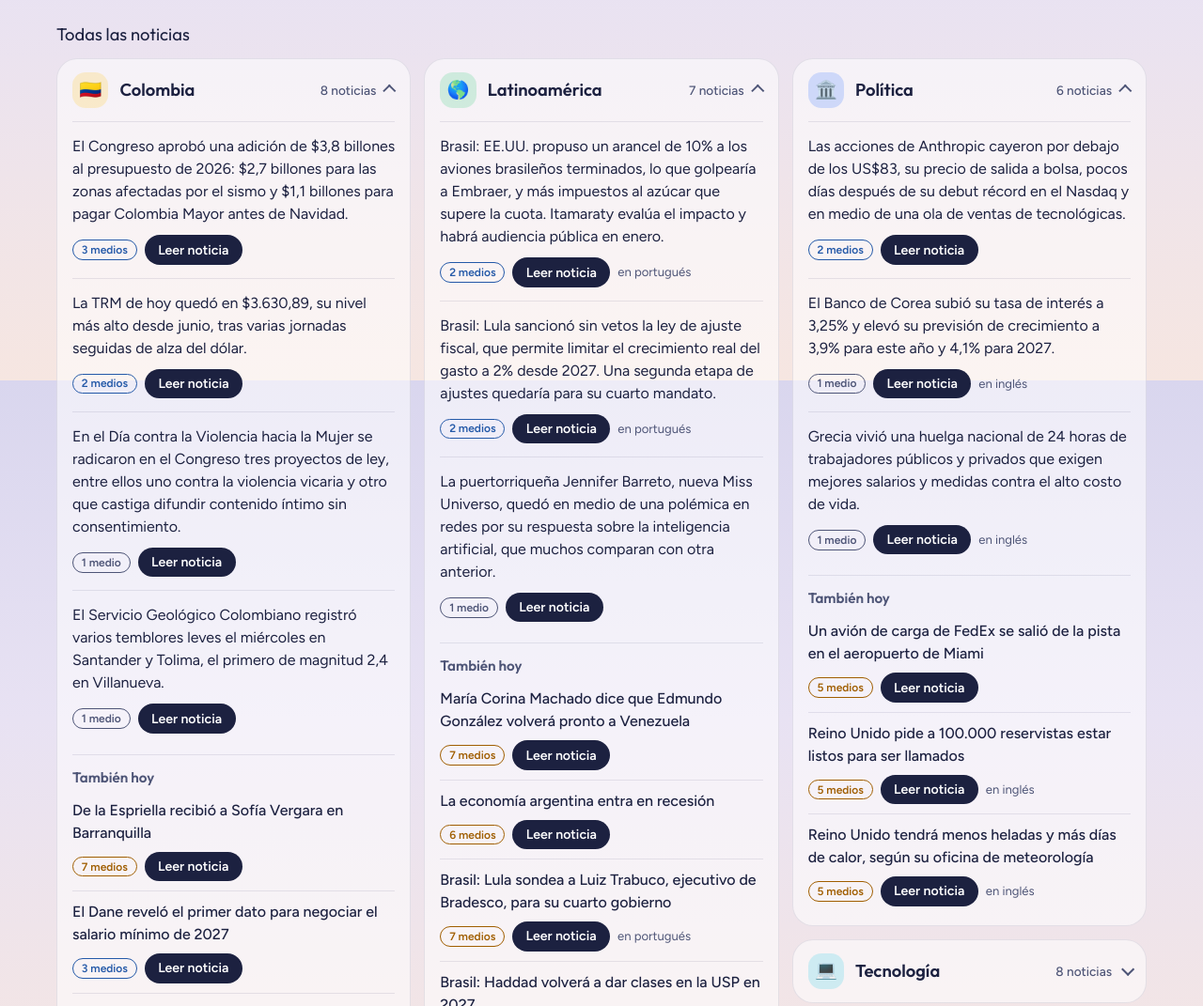
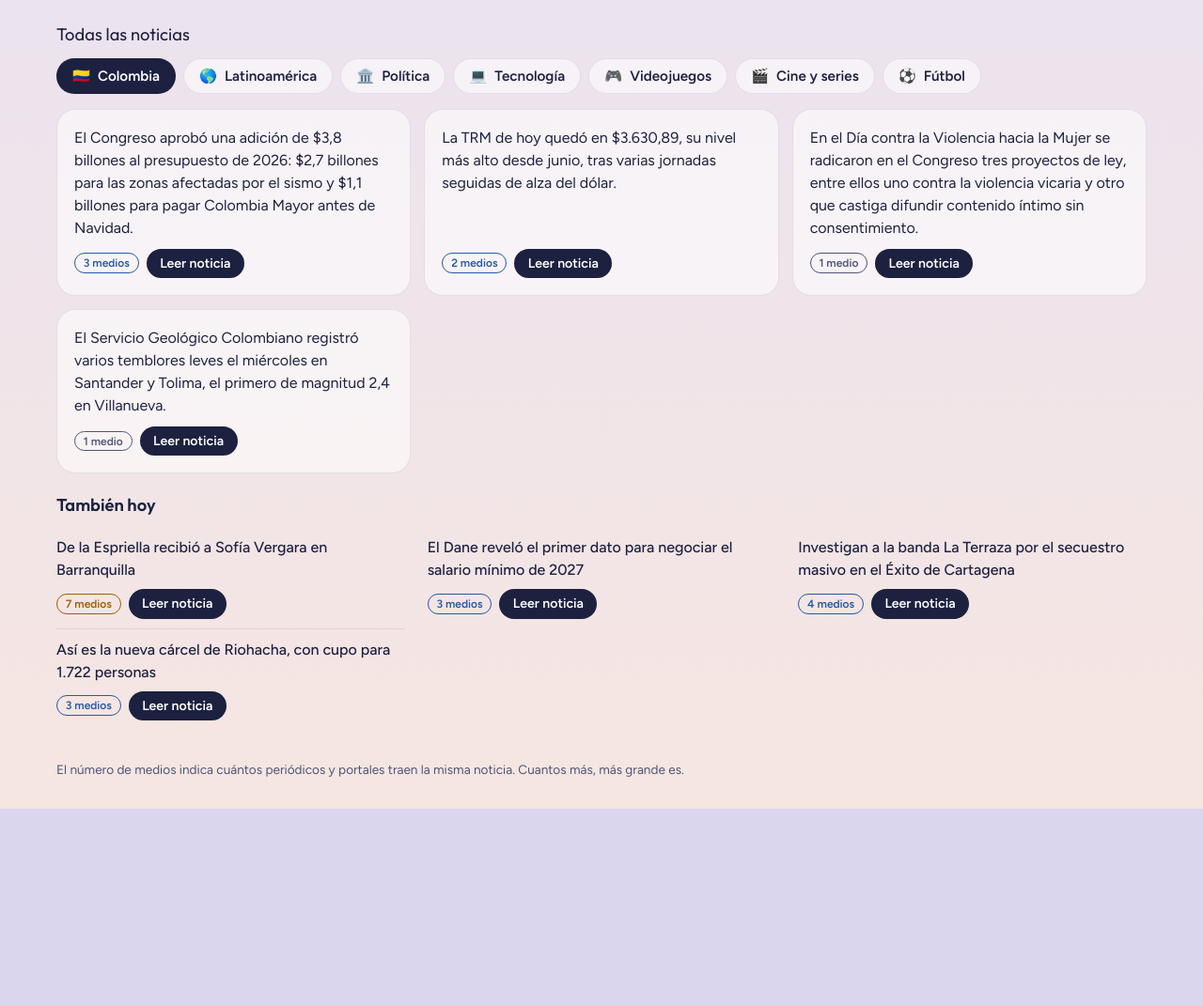
Before and after one commit to nikporras/NicoPrensa, a plain HTML site: page index.html in a window 1280 px wide. Shown: the part 1195-2266 px from the top of the page at 94% size. After the commit the page ends 2056 px from the top, so only its background shows below. Drawn offline with Linux system fonts and the light colour scheme; no server answers.

Commit message:
Pantallas anchas: secciones como pestañas y fondo continuo

```diff
--- a/app.js
+++ b/app.js
@@ -453,9 +453,33 @@
     var g = el("section", "group a-news");
     g.appendChild(el("p", "lead", "Todas las noticias"));
     var box = el("div", "secs");
-    // En pantallas anchas se abren más secciones para llenar las columnas.
-    var abiertas = window.matchMedia("(min-width:1180px)").matches ? 3 : window.matchMedia("(min-width:760px)").matches ? 2 : 1;
-    resto.forEach(function (s, i) { box.appendChild(seccion(s, i < abiertas)); });
+    // En celular las secciones se abren y cierran. En pantallas anchas son pestañas:
+    // se ve una sección a la vez, con sus noticias en varias columnas.
+    var ancho = window.matchMedia("(min-width:760px)");
+    var tabs = el("div", "tabs");
+    tabs.setAttribute("role", "tablist");
+    var paneles = [];
+    function elegirTab(k) {
+      paneles.forEach(function (p, n) {
+        p.d.classList.toggle("active", n === k);
+        p.b.setAttribute("aria-selected", String(n === k));
+        if (n === k && ancho.matches) p.d.open = true;
+      });
+    }
+    resto.forEach(function (s, i) {
+      var d = seccion(s, i === 0);
+      var b = el("button", "tab");
+      b.type = "button";
+      b.setAttribute("role", "tab");
+      b.appendChild(el("span", "", s.emoji));
+      b.appendChild(el("span", "", s.title));
+      b.addEventListener("click", function () { elegirTab(i); });
+      tabs.appendChild(b);
+      paneles.push({ d: d, b: b });
+      box.appendChild(d);
+    });
+    elegirTab(0);
+    g.appendChild(tabs);
     if (ed.omitidas && ed.omitidas.length) box.appendChild(omitidas(ed.omitidas));
     g.appendChild(box);
     app.appendChild(g);
--- a/style.css
+++ b/style.css
@@ -151,6 +151,9 @@ details.sec summary::-webkit-details-marker{display:none}
 .note{color:var(--soft);margin:0}
 @media (prefers-reduced-motion:reduce){*{transition:none!important;scroll-behavior:auto!important}}
 
+.tabs{display:none}
+.tab{display:inline-flex;align-items:center;gap:8px;border:1px solid var(--edge);background:var(--glass);color:var(--ink);border-radius:999px;padding:.55rem 1rem;font:600 .95rem var(--body);cursor:pointer}
+.tab[aria-selected="true"]{background:var(--pill);color:var(--on-pill);border-color:transparent}
 /* ---------- Tabletas y computadores ---------- */
 @media (min-width:760px){
   .wrap{max-width:60rem;padding-left:max(28px,env(safe-area-inset-left,0px));padding-right:max(28px,env(safe-area-inset-right,0px));gap:32px}
@@ -158,9 +161,19 @@ details.sec summary::-webkit-details-marker{display:none}
   .a-hello{grid-area:hello}.a-top{grid-area:top}.a-brief{grid-area:brief}.a-rates{grid-area:rates}.a-weather{grid-area:weather}.a-news{grid-area:news}
   .hello h1{font-size:4rem}
   .story-card{flex-basis:calc(50% - 6px);min-height:22rem}
-  /* En columnas, para que las secciones cerradas suban junto a la que está abierta. */
-  .secs{display:block;columns:2;column-gap:14px}
-  .secs details.sec{break-inside:avoid;margin:0 0 14px}
+  /* Secciones como pestañas: una a la vez, con las noticias en columnas. */
+  body{background-attachment:scroll}
+  .tabs{display:flex;flex-wrap:wrap;gap:8px;margin-bottom:16px}
+  .secs{display:block}
+  .secs details.sec{display:none;background:none;border:0;border-radius:0;overflow:visible}
+  .secs details.sec.active{display:block}
+  .secs details.sec summary{display:none}
+  .secs details.sec>ul{padding:0;display:grid;grid-template-columns:repeat(2,minmax(0,1fr));gap:14px}
+  .secs details.sec>ul>li{border:1px solid var(--edge);background:var(--glass);border-radius:20px;padding:18px;align-content:space-between}
+  .secs .also{margin:22px 0 0;border-top:0;padding:0}
+  .secs .also h4{font-size:1.15rem;color:var(--ink);margin-bottom:12px}
+  .secs .also ul{display:grid;grid-template-columns:repeat(2,minmax(0,1fr));gap:0 24px}
+  .secs .also li:nth-child(2){border-top:0}
   .menu .mes ul{gap:10px}
   .foot{max-width:44rem}
 }
@@ -168,5 +181,7 @@ details.sec summary::-webkit-details-marker{display:none}
   .wrap{max-width:76rem}
   main{grid-template-columns:minmax(0,1fr) minmax(0,1fr) minmax(0,1fr);grid-template-areas:"hello hello hello" "top top top" "brief rates weather" "news news news"}
   .story-card{flex-basis:calc(33.333% - 8px)}
-  .secs{columns:3}
+  .secs details.sec>ul{grid-template-columns:repeat(3,minmax(0,1fr))}
+  .secs .also ul{grid-template-columns:repeat(3,minmax(0,1fr))}
+  .secs .also li:nth-child(3){border-top:0}
 }
```
